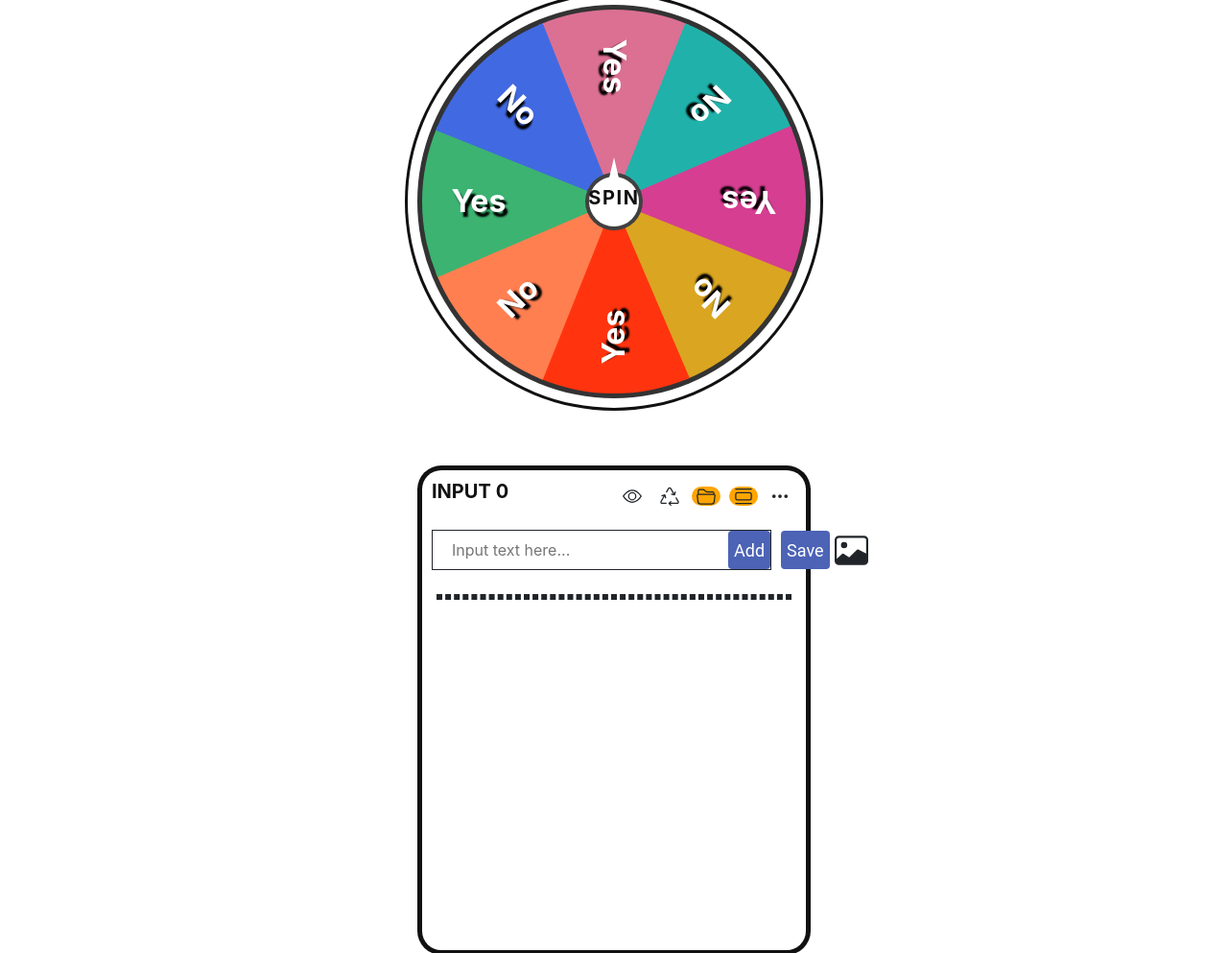
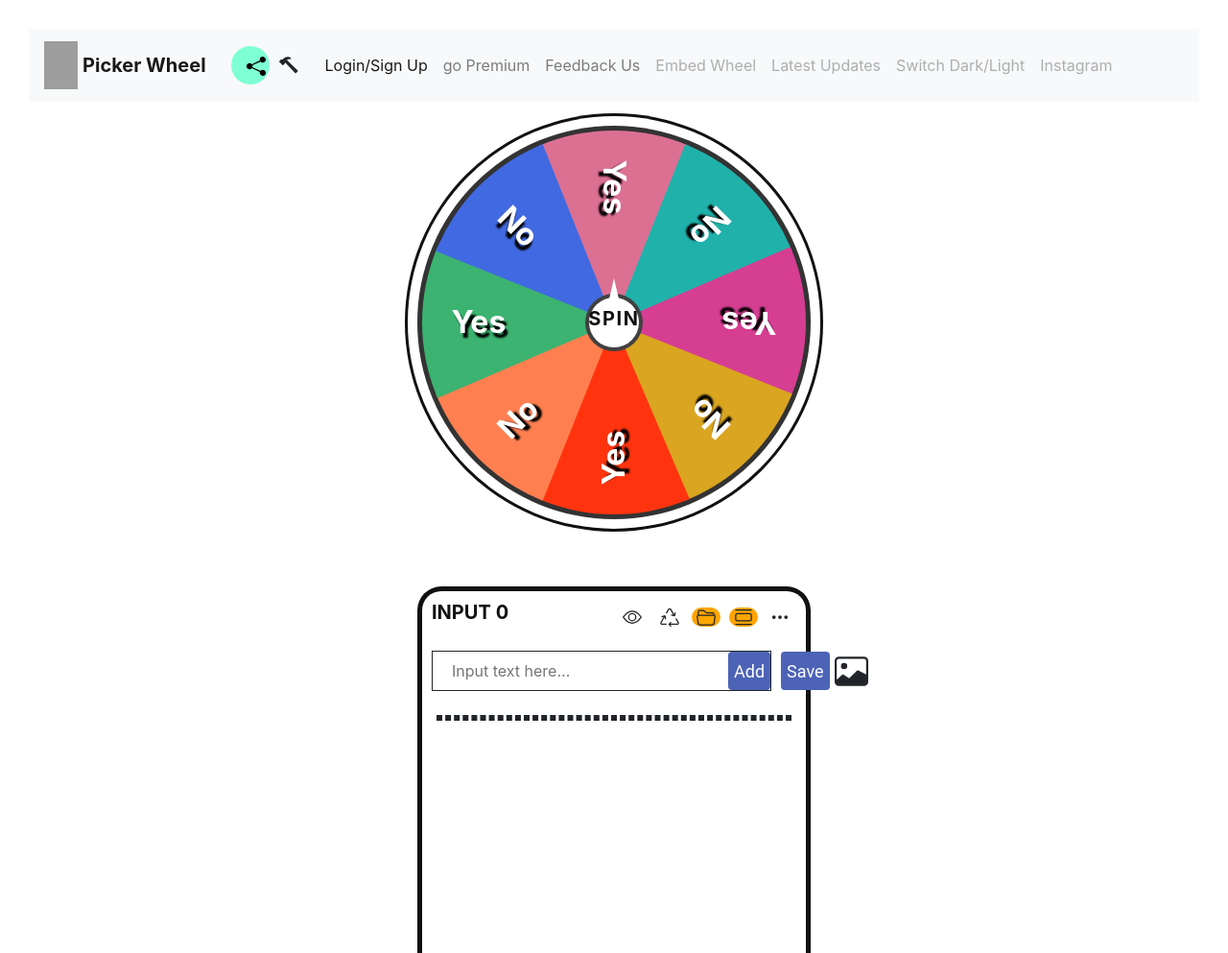
Before and after one commit to Vinay7995596/spin-wheel-game, a plain HTML site: page index.html in a window 1280 px wide. Shown: the top 993 px of the page at 96% size. Drawn offline with nearby package versions, Linux system fonts and the light colour scheme; grey boxes are pictures that could not be loaded.

Commit message:
2 files modified

```diff
--- a/index.html
+++ b/index.html
@@ -20,6 +20,37 @@
     <!DOCTYPE html>
 <html>
   <head> </head>
+  <nav class="navbar navbar-expand-lg navbar-light nav-main-bg-container bg-light">
+    <div class="nav-image-heading-container">
+    <img src="https://i.pinimg.com/736x/0f/d9/d6/0fd9d62b43f2d25e41571882383b16f0--teaching-colors-preschool-colors.jpg" class="nav-image">
+    <a class="navbar-brand nav-bar-heading" href="#">Picker Wheel</a>
+    </div>
+    <div class="nav-icon-container">
+      <button class="nav-button-container">
+        <svg class="nav-icon" xmlns="http://www.w3.org/2000/svg" width="16" height="16" fill="currentColor" class="bi bi-share-fill" viewBox="0 0 16 16">
+          <path d="M11 2.5a2.5 2.5 0 1 1 .603 1.628l-6.718 3.12a2.499 2.499 0 0 1 0 1.504l6.718 3.12a2.5 2.5 0 1 1-.488.876l-6.718-3.12a2.5 2.5 0 1 1 0-3.256l6.718-3.12A2.5 2.5 0 0 1 11 2.5z"/>
+        </svg>
+      </button>
+      <svg class="nav-icon" xmlns="http://www.w3.org/2000/svg" width="16" height="16" fill="currentColor" class="bi bi-hammer" viewBox="0 0 16 16">
+        <path d="M9.972 2.508a.5.5 0 0 0-.16-.556l-.178-.129a5.009 5.009 0 0 0-2.076-.783C6.215.862 4.504 1.229 2.84 3.133H1.786a.5.5 0 0 0-.354.147L.146 4.567a.5.5 0 0 0 0 .706l2.571 2.579a.5.5 0 0 0 .708 0l1.286-1.29a.5.5 0 0 0 .146-.353V5.57l8.387 8.873A.5.5 0 0 0 14 14.5l1.5-1.5a.5.5 0 0 0 .017-.689l-9.129-8.63c.747-.456 1.772-.839 3.112-.839a.5.5 0 0 0 .472-.334z"/>
+      </svg>
+    <button class="navbar-toggler" type="button" data-toggle="collapse" data-target="#navbarNavAltMarkup" aria-controls="navbarNavAltMarkup" aria-expanded="false" aria-label="Toggle navigation">
+      <span class="navbar-toggler-icon"></span>
+    </button>
+  </div>
+    <div class="collapse navbar-collapse" id="navbarNavAltMarkup">
+      <div class="navbar-nav">
+        <a class="nav-link active" href="#">Login/Sign Up <span class="sr-only">(current)</span></a>
+        <a class="nav-link" href="#">go Premium</a>
+        <a class="nav-link" href="#">Feedback Us</a>
+        <a class="nav-link disabled">Embed Wheel</a>
+        <a class="nav-link disabled">Latest Updates</a>
+        <a class="nav-link disabled">Switch Dark/Light</a>
+        <a class="nav-link disabled">Instagram</a>
+      </div>
+    </div>
+  </nav>
+  <div class="main-bg-container-spin-box">
   <div class="main-bg-container">
   <div class="container">
     <div class="spinBtn"><h1 class="heading">SPIN</h1></div>
@@ -76,6 +107,7 @@
 <hr class="line"/>
 <ul class="todo-items-container" id="todoItemsContainer"></ul>
 </div>
+</div>
   </body>
 </html>
 
--- a/styles.css
+++ b/styles.css
@@ -1,3 +1,62 @@
+.nav-main-bg-container {
+  display: flex;
+  flex-direction: row;
+  align-items: center;
+  justify-content: space-between;
+}
+
+.nav-bar-heading {
+  color: #000;
+  font-weight: bold;
+  font-size: 20px;
+
+}
+
+.nav-button-container {
+  border: 0px;
+  height: 40px;
+  width: 40px;
+  border-width: 0px;
+  border-radius: 40px;
+  background-color: aquamarine;
+}
+
+.nav-icon-container {
+  display: flex;
+  flex-direction: row;
+  align-items: center;
+  justify-content: space-between;
+  padding: 5px;
+  margin: 5px;
+}
+
+.nav-icon {
+  height: 20px;
+  width: 20px;
+  margin: 10px;
+}
+
+.nav-image-heading-container {
+  display: flex;
+  flex-direction: row;
+  align-items: center;
+
+}
+
+.nav-image {
+  height: 50px;
+  width: 40px;
+  padding-right: 5px;
+}
+
+.nav-main-bg-container {
+  display:flex;
+  flex-direction: row;
+  align-items: center;
+  justify-content: space-between;
+  margin: 30px;
+}
+
 .main-bg-container {
   display: flex;
   flex-direction: column;
```
